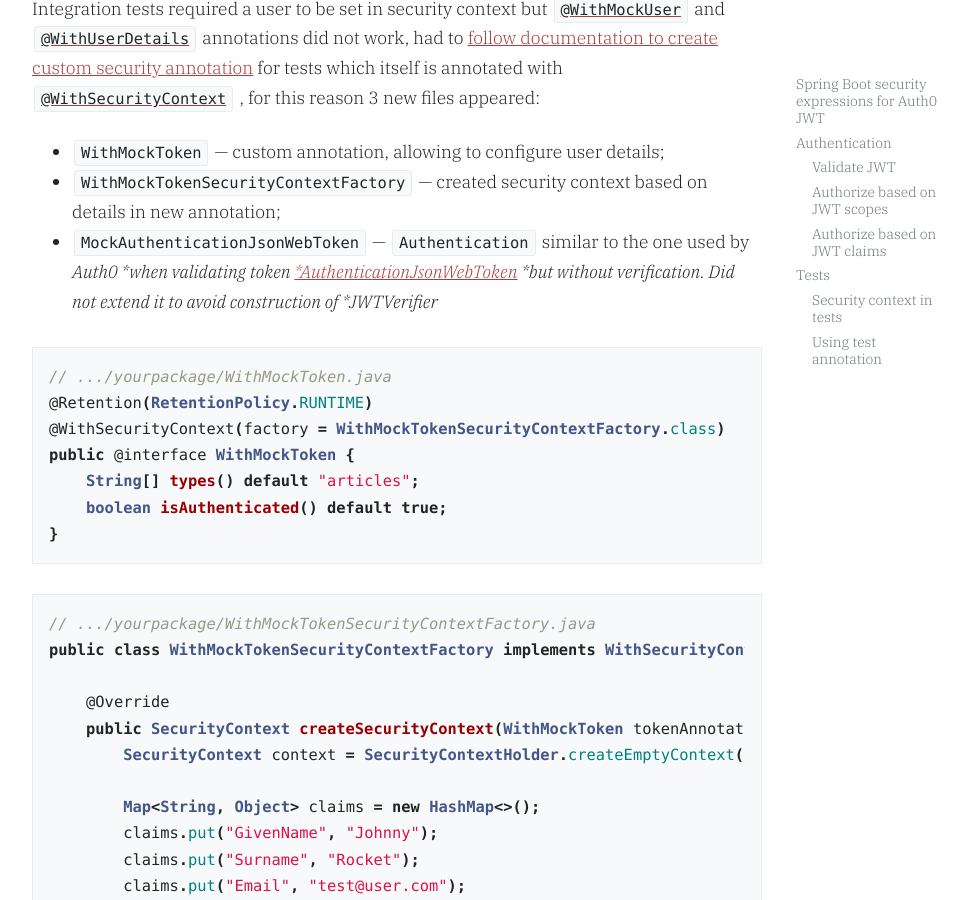
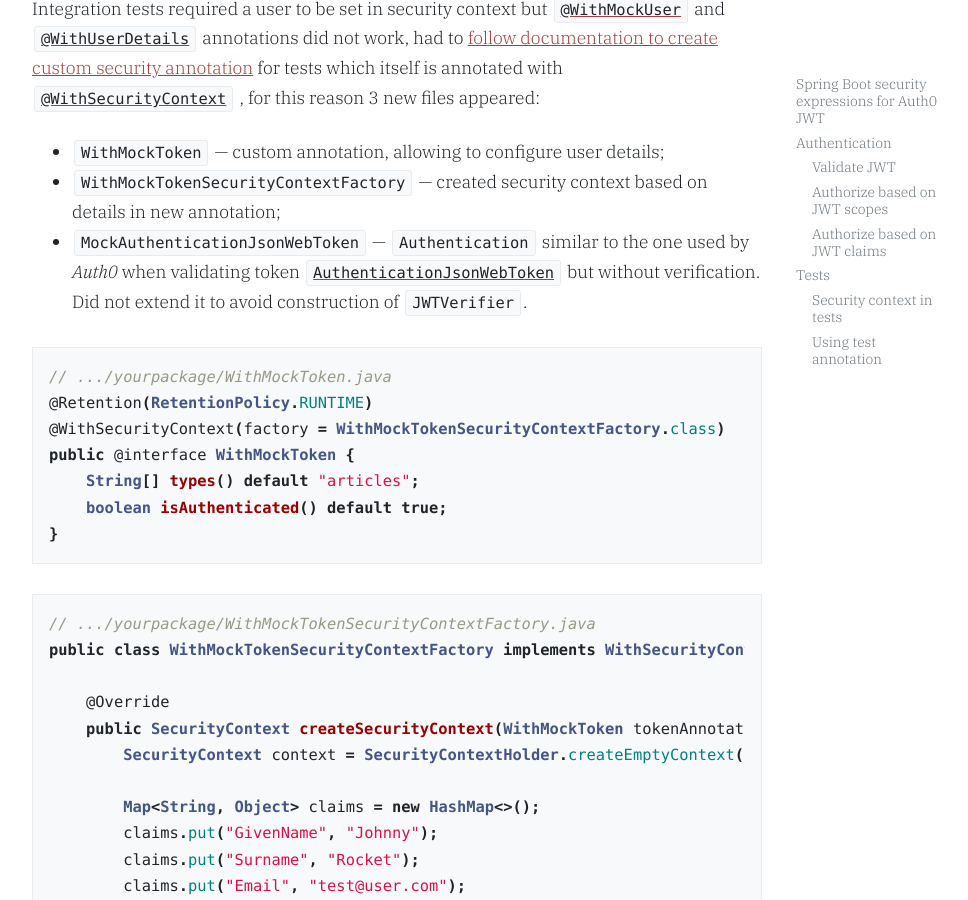
Before and after one commit to ivarprudnikov/ivarprudnikov.com, a Jekyll site: the page built from _posts/2018-03-02-spring-boot-security-expressions-for-auth0-jwt.md, in a window 1280 px wide and 900 px high, scrolled down 9590 px. Shown: the whole window, without its empty margins (243-1211 px from the left). Built offline with Jekyll 4.4.1, drawn with Linux system fonts in a browser that asks for light colours.

````diff
--- a/_posts/2018-03-02-spring-boot-security-expressions-for-auth0-jwt.md
+++ b/_posts/2018-03-02-spring-boot-security-expressions-for-auth0-jwt.md
@@ -329,7 +329,7 @@ Integration tests required a user to be set in security context but [`@WithMockU
 
 * `WithMockToken` — custom annotation, allowing to configure user details;
 * `WithMockTokenSecurityContextFactory` — created security context based on details in new annotation;
-* `MockAuthenticationJsonWebToken` — `Authentication` similar to the one used by *Auth0 *when validating token [*AuthenticationJsonWebToken](https://github.com/auth0/auth0-spring-security-api/blob/1.0.0/lib/src/main/java/com/auth0/spring/security/api/authentication/AuthenticationJsonWebToken.java) *but without verification. Did not extend it to avoid construction of *JWTVerifier*
+* `MockAuthenticationJsonWebToken` — `Authentication` similar to the one used by _Auth0_ when validating token [`AuthenticationJsonWebToken`](https://github.com/auth0/auth0-spring-security-api/blob/1.0.0/lib/src/main/java/com/auth0/spring/security/api/authentication/AuthenticationJsonWebToken.java) but without verification. Did not extend it to avoid construction of `JWTVerifier`.
 
 ```java
 // .../yourpackage/WithMockToken.java
````
